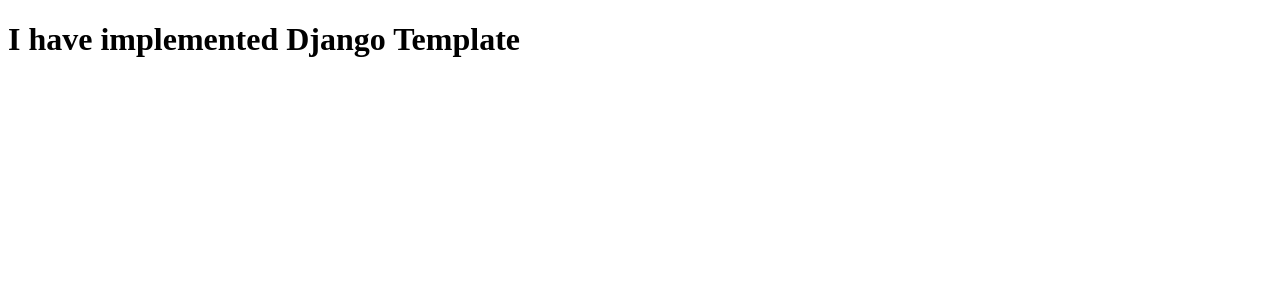
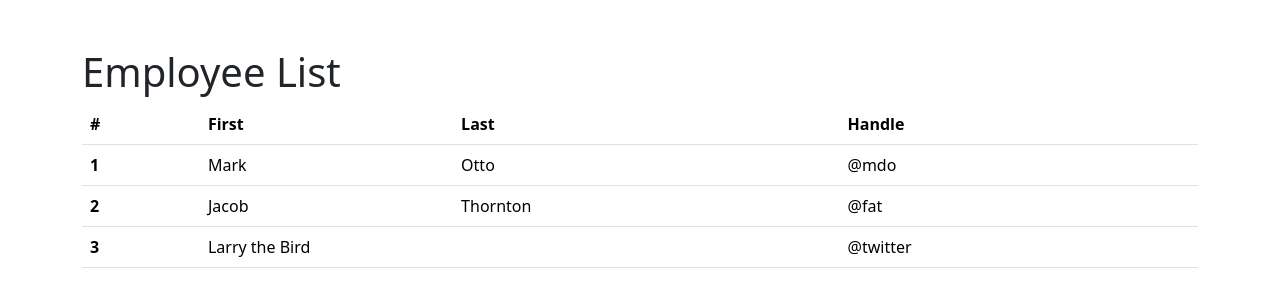
Before and after one commit to omprakashs855/DjangoEcommerce, a Django app: page / in a window 1280 px wide. Shown: the top 307 px of the page. Run offline with Django 4.2, Linux system fonts and the light colour scheme.

Commit message:
Django Ecommerce 16 Implement Bootstrap

```diff
--- a/templates/home.html
+++ b/templates/home.html
@@ -4,8 +4,42 @@
     <meta charset="UTF-8">
     <meta name="viewport" content="width=device-width, initial-scale=1.0">
     <title>Django Basics</title>
+    <!-- linking bootstrap css and js cdn linkage -->
+    <link href="https://cdn.jsdelivr.net/npm/bootstrap@5.3.2/dist/css/bootstrap.min.css" rel="stylesheet" integrity="sha384-T3c6CoIi6uLrA9TneNEoa7RxnatzjcDSCmG1MXxSR1GAsXEV/Dwwykc2MPK8M2HN" crossorigin="anonymous">
+    <script src="https://cdn.jsdelivr.net/npm/bootstrap@5.3.2/dist/js/bootstrap.bundle.min.js" integrity="sha384-C6RzsynM9kWDrMNeT87bh95OGNyZPhcTNXj1NW7RuBCsyN/o0jlpcV8Qyq46cDfL" crossorigin="anonymous"></script>
 </head>
 <body>
-    <h1>I have implemented Django Template</h1>
+    <div class="container pt-5">
+        <h1>Employee List</h1>
+        <table class="table">
+            <thead>
+              <tr>
+                <th scope="col">#</th>
+                <th scope="col">First</th>
+                <th scope="col">Last</th>
+                <th scope="col">Handle</th>
+              </tr>
+            </thead>
+            <tbody>
+              <tr>
+                <th scope="row">1</th>
+                <td>Mark</td>
+                <td>Otto</td>
+                <td>@mdo</td>
+              </tr>
+              <tr>
+                <th scope="row">2</th>
+                <td>Jacob</td>
+                <td>Thornton</td>
+                <td>@fat</td>
+              </tr>
+              <tr>
+                <th scope="row">3</th>
+                <td colspan="2">Larry the Bird</td>
+                <td>@twitter</td>
+              </tr>
+            </tbody>
+          </table>
+    </div>
 </body>
 </html>
```
